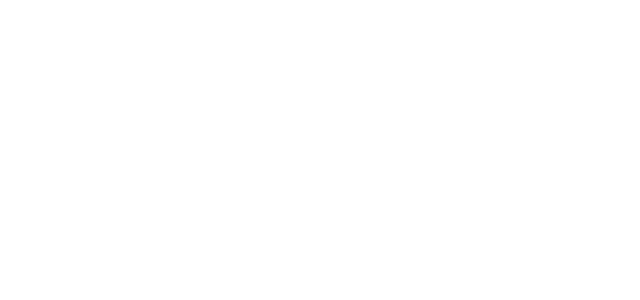
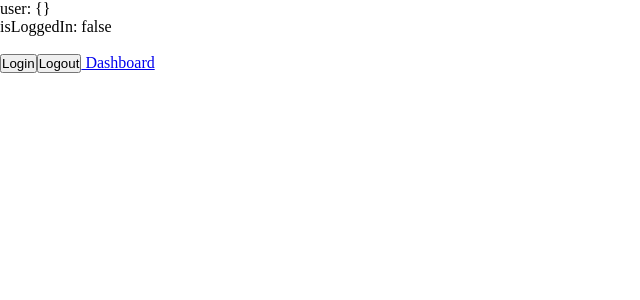
Before and after one commit to Mvtthew/nuxt3-testing-app, a Nuxt app: page /user in a window 1280 px wide. Before the commit this address had no page. Shown: the top 300 px of the page, without its empty margins (0-640 px from the left). Built offline with nearby package versions, Linux system fonts and the light colour scheme.

Commit message:
:wrench: user auth

```diff
--- /dev/null
+++ b/composables/useUser.ts
@@ -0,0 +1,16 @@
+export const useUser = () => {
+    const user = useState(
+        'user',
+        () => ({}),
+    );
+    const isLoggedIn = computed(() => 'id' in user.value);
+
+    const setNewUser = (newUser: any) => {
+        user.value = { ...newUser };
+    };
+
+    const clearUser = () => {
+        user.value = {};
+    };
+    return { user, setNewUser, clearUser, isLoggedIn };
+};
--- /dev/null
+++ b/pages/dashboard.vue
@@ -0,0 +1,18 @@
+<script setup>
+const { user, isLoggedIn } = useUser();
+</script>
+
+<template>
+    <div>
+        <p v-if="isLoggedIn">
+            Welcome user {{ user.id }}
+        </p>
+        <p v-else>
+            You need to logout first
+        </p>
+
+        <nuxt-link to="/user">
+            User
+        </nuxt-link>
+    </div>
+</template>
--- /dev/null
+++ b/pages/user.vue
@@ -0,0 +1,29 @@
+<script setup>
+const { user, setNewUser, clearUser, isLoggedIn } = useUser();
+
+function login() {
+    setNewUser({ id: 1 });
+}
+
+function logout() {
+    clearUser();
+}
+</script>
+
+<template>
+    <div>
+        user: {{ user }}<br>
+        isLoggedIn: {{ isLoggedIn }}<br><br>
+
+        <button @click="login">
+            Login
+        </button>
+        <button @click="logout">
+            Logout
+        </button>
+
+        <nuxt-link to="/dashboard">
+            Dashboard
+        </nuxt-link>
+    </div>
+</template>
```
